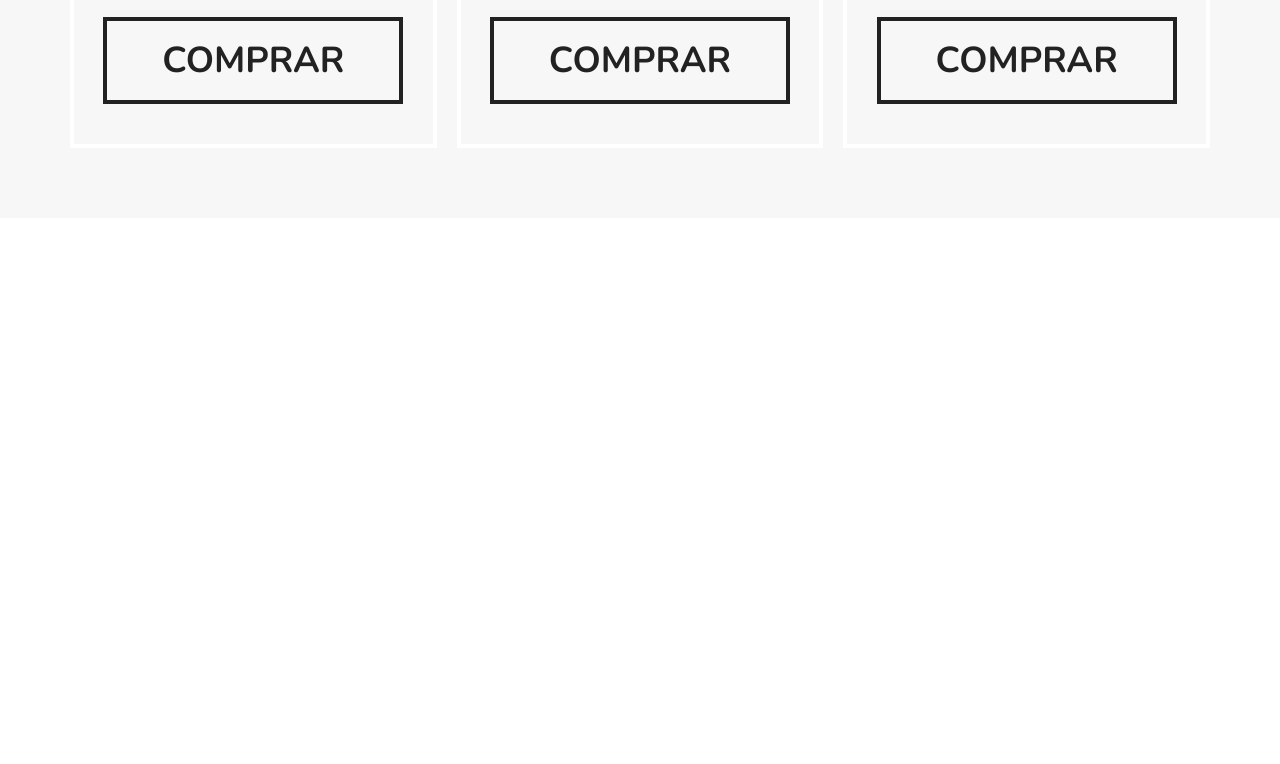
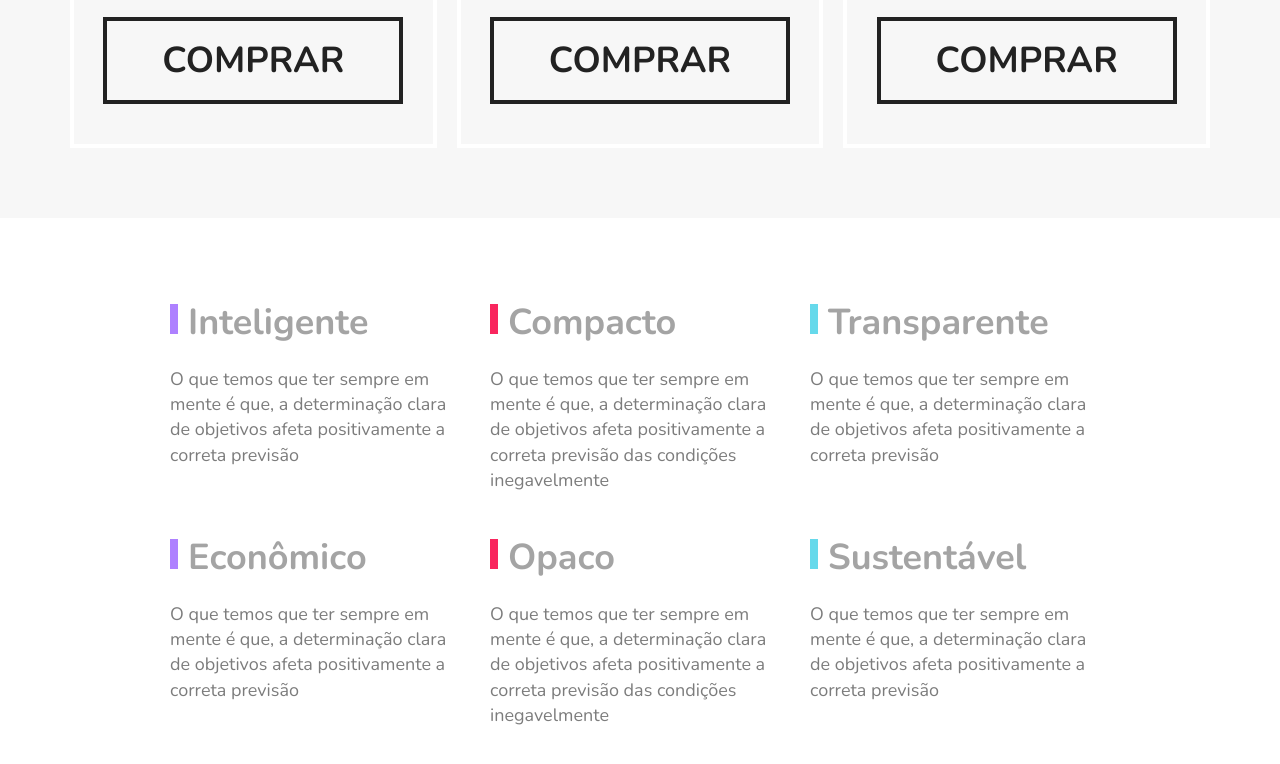
Before and after one commit to gabrihelbrum/flexblog, a plain HTML site: page index.html in a window 1280 px wide. Shown: the part 2287-3051 px from the top of the page. Before the commit the page ends 2505 px from the top, so only its background shows below. Drawn offline with nearby package versions, Linux system fonts and the light colour scheme.

Commit message:
Qualidades

```diff
--- a/css/style.css
+++ b/css/style.css
@@ -154,7 +154,7 @@ img {
   border: 4px solid white;
   padding: 20px;
   margin: 10px;
- }
+}
 .preco-item h2 {
   font-size: 3em;
   color: #a4a4a4;
@@ -213,9 +213,46 @@ img {
     padding-left: 10px;
     padding-right: 10px;
   }
-  .preco .preco-item:nth-child(3){
+  .preco .preco-item:nth-child(3) {
     order: -2;
-  }.preco .preco-item:nth-child(2){
+  }
+  .preco .preco-item:nth-child(2) {
     order: -1;
   }
 }
+.qualidade {
+  max-width: 960px;
+  margin: 60px auto;
+  display: flex;
+  flex-wrap: wrap;
+}
+.qualidade-item {
+  flex: 1 1 300px;
+  margin: 20px 10px;
+}
+.qualidade-item h2 {
+  font-size: 2.25em;
+  color: #a4a4a4;
+  margin-bottom: 20px;
+}
+.qualidade-item h2::before {
+  content: "";
+  display: inline-block;
+  width: 8px;
+  height: 30px;
+  margin-right: 10px;
+}
+.qualidade-item:nth-last-of-type(3n + 3) h2::before {
+  background: #ae81ff;
+}
+.qualidade-item:nth-last-of-type(3n + 2) h2::before {
+  background: #f9265e;
+}
+.qualidade-item:nth-last-of-type(3n + 1) h2::before {
+  background: #66d9eb;
+}
+.qualidade-item p {
+  font-size: 1.125em;
+  line-height: 1.4;
+  color: #7c7c7c;
+}
--- a/index.html
+++ b/index.html
@@ -86,7 +86,8 @@
         <li>Compra Exclusiva</li>
       </ul>
       <a href="./">Comprar</a>
-    </div>  <div class="preco-item">
+    </div>
+    <div class="preco-item">
       <h2>Ouro</h2>
       <span><sup>R$</sup>79</sup></span>
       <ul>
@@ -99,7 +100,31 @@
       </ul>
       <a href="./">Comprar</a>
     </div>
-    </section>
+  </section>
+  <section class="qualidade" id="qualidade">
+    <div class="qualidade-item">
+      <h2>Inteligente</h2>
+      <p>O que temos que ter sempre em mente é que, a determinação clara de objetivos afeta positivamente a correta previsão</p>
+    </div><div class="qualidade-item">
+      <h2>Compacto</h2>
+      <p>O que temos que ter sempre em mente é que, a determinação clara de objetivos afeta positivamente a correta previsão das condições inegavelmente</p>
+    </div>
+    <div class="qualidade-item">
+      <h2>Transparente</h2>
+      <p>O que temos que ter sempre em mente é que, a determinação clara de objetivos afeta positivamente a correta previsão </p>
+    </div>
+        <div class="qualidade-item">
+      <h2>Econômico</h2>
+      <p>O que temos que ter sempre em mente é que, a determinação clara de objetivos afeta positivamente a correta previsão</p>
+    </div><div class="qualidade-item">
+      <h2>Opaco</h2>
+      <p>O que temos que ter sempre em mente é que, a determinação clara de objetivos afeta positivamente a correta previsão das condições inegavelmente</p>
+    </div>
+    <div class="qualidade-item">
+      <h2>Sustentável</h2>
+      <p>O que temos que ter sempre em mente é que, a determinação clara de objetivos afeta positivamente a correta previsão </p>
+    </div>
+      </section>
 </body>
 
 </html>
```
